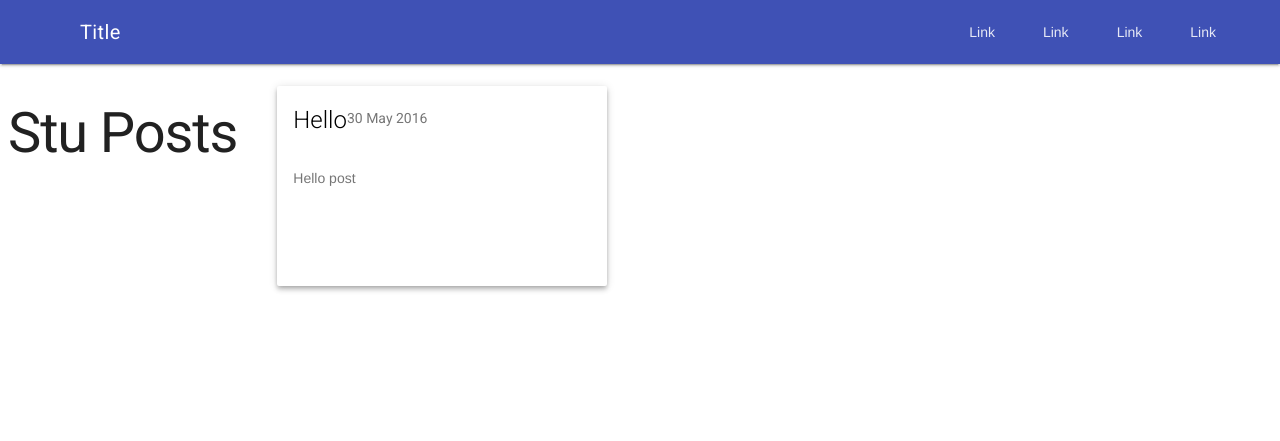
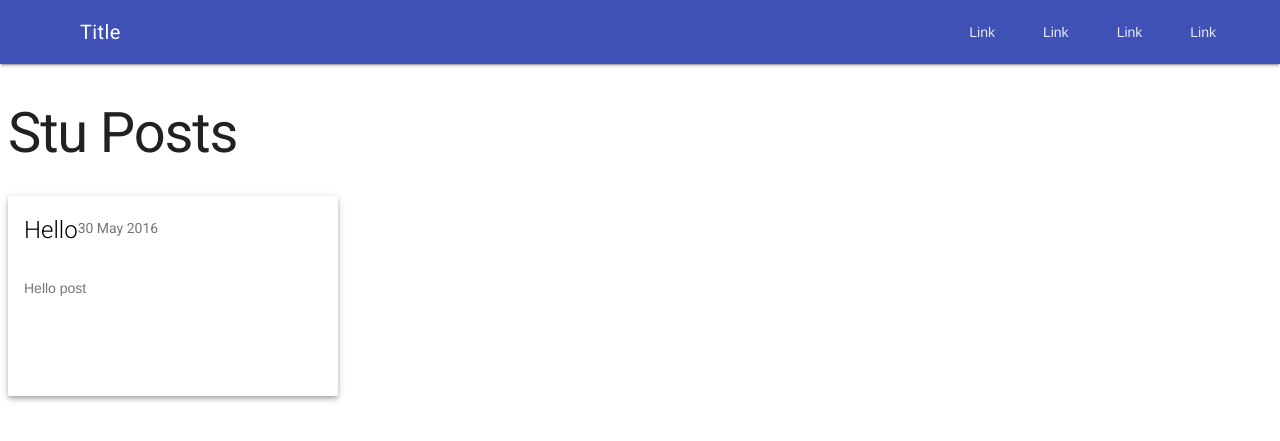
Before and after one commit to sbargon/sbargon.github.io, a Jekyll site: the page built from posts.html, in a window 1280 px wide. Shown: the top 441 px of the page. Built offline with Jekyll 4.4.1, drawn with Linux system fonts in a browser that asks for light colours; nearby versions of some CDN libraries.

Commit message:
Update posts.html

```diff
--- a/posts.html
+++ b/posts.html
@@ -2,8 +2,8 @@
 layout: default
 title: Stu Posts
 ---
+<div class="cell mdl-cell--12-col">
 	<h1>{{ page.title }}</h1>
-	<ul class="posts">
 
 	  {% for post in site.posts %}
 	    <div class="mdl-card mdl-shadow--4dp">
@@ -16,4 +16,4 @@ title: Stu Posts
 	    	</div>
 	    </div>
 	  {% endfor %}
-	</ul>
+</div>
```
